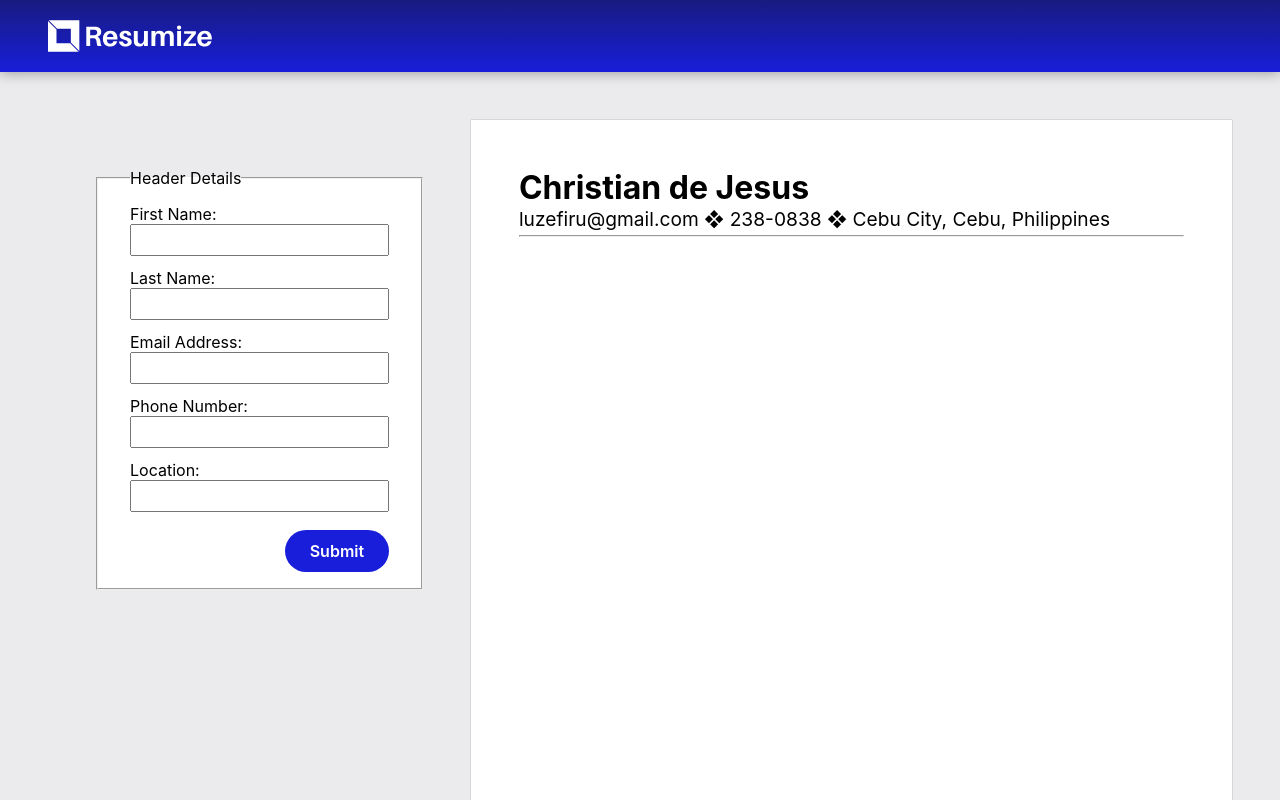
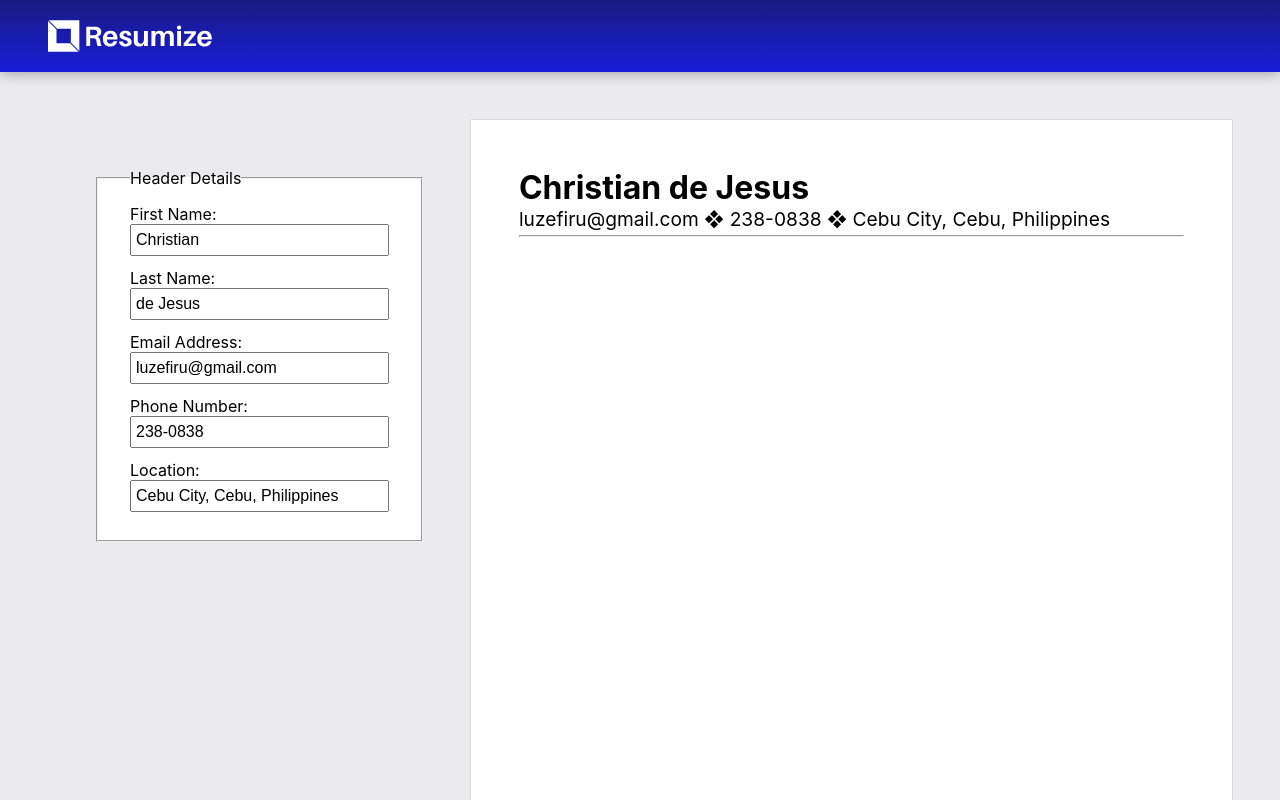
Before and after one commit to Luzefiru/Resumize, a React (Create React App) app: page / in a window 1280 px wide. Shown: the top 800 px of the page. Built offline with nearby package versions, Linux system fonts and the light colour scheme; the HTML template or start-up script is replaced by a standard one.

Commit message:
feat: make state update dynamically with onChange input

```diff
--- a/src/App.jsx
+++ b/src/App.jsx
@@ -17,30 +17,55 @@ class App extends React.Component {
         location: 'Cebu City, Cebu, Philippines',
       },
     };
-
-    this.onSubmitHeaderDetails = this.onSubmitHeaderDetails.bind(this);
   }
 
-  // sets the current state's headerDetails to the passed in argument's newHeaderDetails
-  onSubmitHeaderDetails(newHeaderDetails) {
-    const { fName, lName, email, telNumber, location } = newHeaderDetails;
+  handleChangeFName = (e) => {
     this.setState({
-      headerDetails: {
-        fName: fName,
-        lName: lName,
-        email: email,
-        telNumber: telNumber,
-        location: location,
-      },
+      headerDetails: { ...this.state.headerDetails, fName: e.target.value },
     });
-  }
+  };
+
+  handleChangeLName = (e) => {
+    this.setState({
+      headerDetails: { ...this.state.headerDetails, lName: e.target.value },
+    });
+  };
+
+  handleChangeEmail = (e) => {
+    this.setState({
+      headerDetails: { ...this.state.headerDetails, email: e.target.value },
+    });
+  };
+
+  handleChangeTelNumber = (e) => {
+    this.setState({
+      headerDetails: { ...this.state.headerDetails, telNumber: e.target.value },
+    });
+  };
+
+  handleChangeLocation = (e) => {
+    this.setState({
+      headerDetails: { ...this.state.headerDetails, location: e.target.value },
+    });
+  };
 
   render() {
+    const headerDetailsFunctions = {
+      handleChangeFName: this.handleChangeFName,
+      handleChangeLName: this.handleChangeLName,
+      handleChangeEmail: this.handleChangeEmail,
+      handleChangeTelNumber: this.handleChangeTelNumber,
+      handleChangeLocation: this.handleChangeLocation,
+    };
+
     return (
       <>
         <Header />
         <main>
-          <Form onSubmitHeaderDetails={this.onSubmitHeaderDetails} />
+          <Form
+            headerDetailsFunctions={headerDetailsFunctions}
+            headerDetails={this.state.headerDetails}
+          />
           <Resume headerDetails={this.state.headerDetails} />
         </main>
       </>
--- a/src/components/form/Form.jsx
+++ b/src/components/form/Form.jsx
@@ -2,36 +2,6 @@ import React from 'react';
 import './Form.css';
 
 class Form extends React.Component {
-  constructor(props) {
-    super(props);
-
-    this.handleSubmitHeaderDetails = this.handleSubmitHeaderDetails.bind(this);
-  }
-
-  handleSubmitHeaderDetails() {
-    let fNameInput = document.querySelector('#fName');
-    let lNameInput = document.querySelector('#lName');
-    let emailInput = document.querySelector('#email');
-    let telNumberInput = document.querySelector('#phone');
-    let locationInput = document.querySelector('#location');
-
-    this.props.onSubmitHeaderDetails({
-      fName: fNameInput.value,
-      lName: lNameInput.value,
-      email: emailInput.value,
-      telNumber: telNumberInput.value,
-      location: locationInput.value,
-    });
-
-    [
-      fNameInput.value,
-      lNameInput.value,
-      emailInput.value,
-      telNumberInput.value,
-      locationInput.value,
-    ] = ['', '', '', '', ''];
-  }
-
   render() {
     return (
       <div className="Form">
@@ -39,18 +9,48 @@ class Form extends React.Component {
           <fieldset>
             <legend>Header Details</legend>
             <label htmlFor="fName">First Name: </label>
-            <input type="text" name="fName" id="fName" />
+            <input
+              onChange={this.props.headerDetailsFunctions.handleChangeFName}
+              type="text"
+              name="fName"
+              id="fName"
+              value={this.props.headerDetails.fName}
+            />
             <label htmlFor="lName">Last Name: </label>
-            <input type="text" name="lName" id="lName" />
+            <input
+              onChange={this.props.headerDetailsFunctions.handleChangeLName}
+              type="text"
+              name="lName"
+              id="lName"
+              value={this.props.headerDetails.lName}
+            />
             <label htmlFor="email">Email Address: </label>
-            <input type="email" name="email" id="email" />
+            <input
+              onChange={this.props.headerDetailsFunctions.handleChangeEmail}
+              type="email"
+              name="email"
+              id="email"
+              value={this.props.headerDetails.email}
+            />
             <label htmlFor="phone">Phone Number: </label>
-            <input type="tel" name="phone" id="phone" />
+            <input
+              onChange={this.props.headerDetailsFunctions.handleChangeTelNumber}
+              type="tel"
+              name="phone"
+              id="phone"
+              value={this.props.headerDetails.telNumber}
+            />
             <label htmlFor="location">Location: </label>
-            <input type="text" name="location" id="location" />
-            <button type="button" onClick={this.handleSubmitHeaderDetails}>
+            <input
+              onChange={this.props.headerDetailsFunctions.handleChangeLocation}
+              type="text"
+              name="location"
+              id="location"
+              value={this.props.headerDetails.location}
+            />
+            {/* <button type="button" onClick={this.handleSubmitHeaderDetails}>
               Submit
-            </button>
+            </button> */}
           </fieldset>
         </form>
       </div>
```
